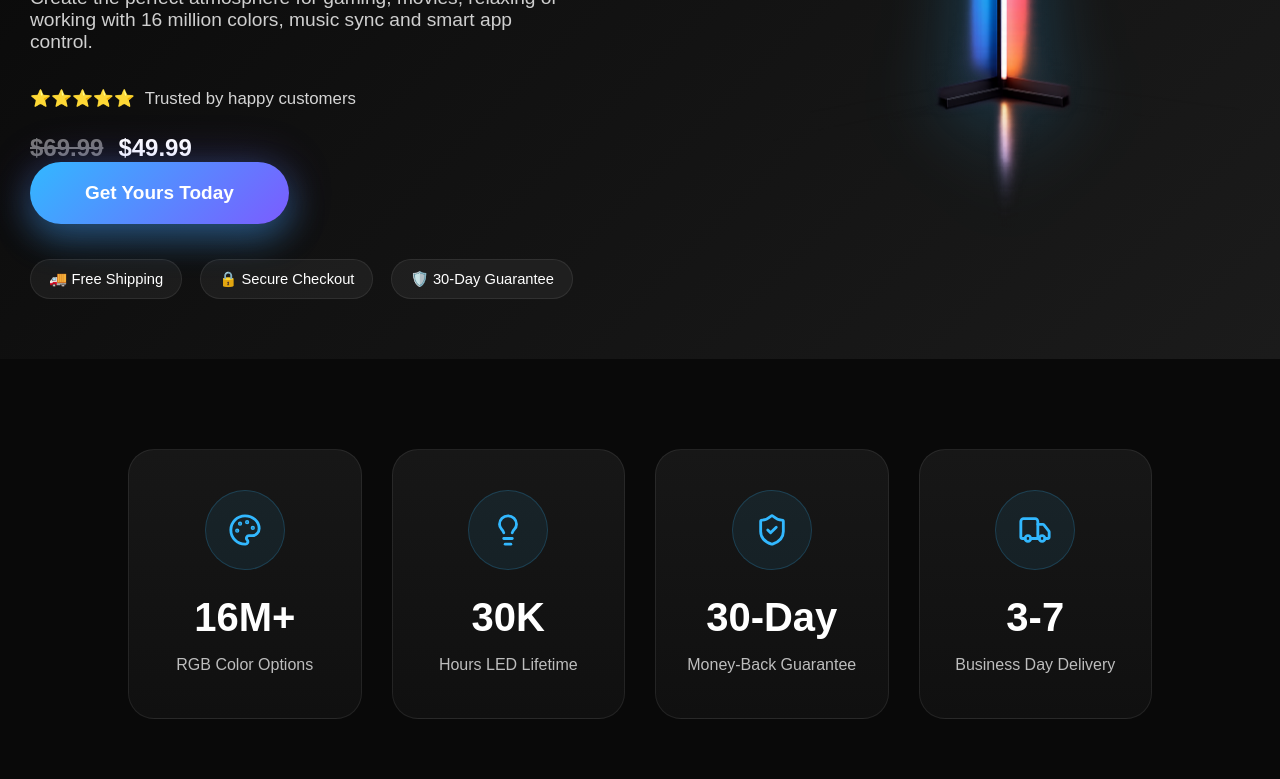
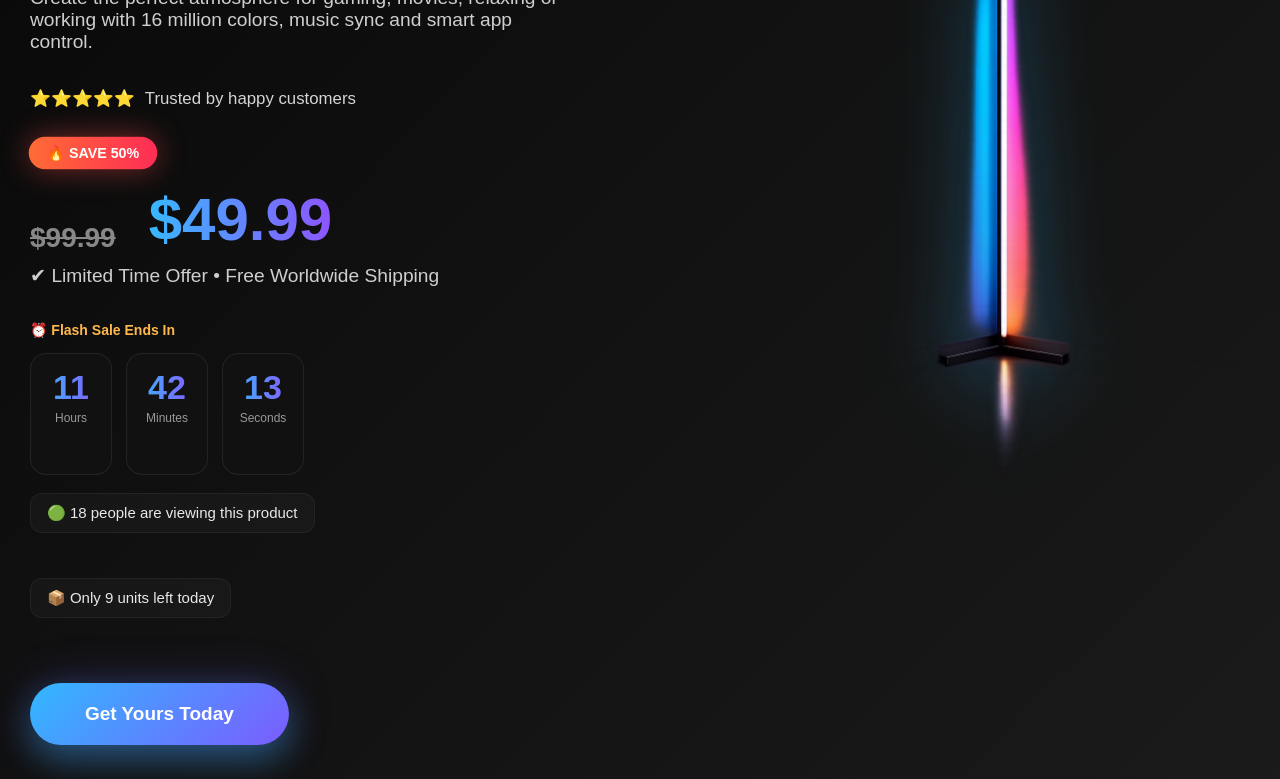
Before and after one commit to fabrybellero13/lumiflex, a React (Vite) app: page / in a window 1280 px wide. Shown: the part 600-1379 px from the top of the page. Built offline with nearby package versions, Linux system fonts and the light colour scheme.

Commit message:
Update LumiFlex landing

```diff
--- a/src/App.css
+++ b/src/App.css
@@ -421,16 +421,68 @@ body{
     background:#0b0b0b;
 }.product-image{
     flex:1;
+
     display:flex;
+
     justify-content:center;
+    align-items:center;
+
+    position:relative;
+
+    min-height:650px;
 }
 
 .product-image img{
+
     width:100%;
-    max-width:520px;
-    filter:drop-shadow(0 0 60px rgba(0,200,255,.35));
+
+    max-width:540px;
+
+    position:relative;
+
+    z-index:2;
+
+    filter:
+        drop-shadow(0 0 40px rgba(0,180,255,.35))
+        drop-shadow(0 0 80px rgba(168,85,247,.18));
+
     animation:float 4s ease-in-out infinite;
-}.product-info{
+
+    transition:.4s ease;
+
+}
+
+.product-image img:hover{
+
+    transform:scale(1.03);
+
+}
+
+.product-image::before{
+
+    content:"";
+
+    position:absolute;
+
+    width:480px;
+
+    height:480px;
+
+    border-radius:50%;
+
+    background:
+        radial-gradient(circle,
+            rgba(45,190,255,.18) 0%,
+            rgba(128,90,255,.12) 45%,
+            transparent 75%);
+
+    filter:blur(70px);
+
+    animation:productGlow 6s ease-in-out infinite alternate;
+
+}
+
+.product-info{
     flex:1;
 }
 
@@ -2389,3 +2441,312 @@ img {
         0 0 18px rgba(50,184,255,.18);
 
 }
+
+@keyframes productGlow{
+
+    from{
+
+        transform:scale(.95);
+
+        opacity:.7;
+
+    }
+
+    to{
+
+        transform:scale(1.08);
+
+        opacity:1;
+
+    }
+
+}
+
+/* =========================
+   LOADING SCREEN
+========================= */
+
+.loading-screen {
+  position: fixed;
+  inset: 0;
+  background: #080808;
+  display: flex;
+  flex-direction: column;
+  justify-content: center;
+  align-items: center;
+  z-index: 99999;
+  animation: fadeIn .5s ease;
+}
+
+.loading-logo {
+  font-size: 64px;
+  font-weight: 800;
+  margin-bottom: 45px;
+  background: linear-gradient(90deg,#38b8ff,#6f6cff,#c43cff);
+  -webkit-background-clip: text;
+  -webkit-text-fill-color: transparent;
+}
+
+.loading-bar {
+  width: 340px;
+  height: 10px;
+  background: #1d1d1d;
+  border-radius: 100px;
+  overflow: hidden;
+  margin-bottom: 20px;
+}
+
+.loading-fill {
+  height: 100%;
+  border-radius: 100px;
+  background: linear-gradient(90deg,#34b4ff,#6a63ff,#ca40ff);
+  transition: width .12s linear;
+  box-shadow:
+      0 0 12px #33b6ff,
+      0 0 22px #7c5cff,
+      0 0 35px #c83dff;
+}
+
+.loading-screen p{
+    color:#9d9d9d;
+    font-size:18px;
+    letter-spacing:2px;
+}
+
+@keyframes fadeIn{
+
+from{
+opacity:0;
+}
+
+to{
+opacity:1;
+}
+
+}
+
+/*=========================
+      HERO PRICE
+=========================*/
+
+.hero-price-box{
+
+margin:28px 0;
+
+}
+
+.discount-badge{
+
+display:inline-block;
+
+padding:8px 18px;
+
+border-radius:40px;
+
+background:linear-gradient(90deg,#ff6b35,#ff2d55);
+
+color:white;
+
+font-size:14px;
+
+font-weight:700;
+
+margin-bottom:16px;
+
+box-shadow:0 0 25px rgba(255,70,70,.35);
+
+animation:pulseOffer 2s infinite;
+
+}
+
+.hero-price{
+
+display:flex;
+
+align-items:end;
+
+gap:18px;
+
+margin-bottom:10px;
+
+}
+
+.old-price{
+
+font-size:28px;
+
+color:#888;
+
+text-decoration:line-through;
+
+}
+
+.new-price{
+
+font-size:60px;
+
+font-weight:800;
+
+background:linear-gradient(90deg,#38b8ff,#8d55ff);
+
+-webkit-background-clip:text;
+
+-webkit-text-fill-color:transparent;
+
+}
+
+.price-info{
+
+color:#bdbdbd;
+
+font-size:15px;
+
+}
+
+@keyframes pulseOffer{
+
+0%{
+
+transform:scale(1);
+
+}
+
+50%{
+
+transform:scale(1.05);
+
+box-shadow:0 0 35px rgba(255,80,80,.6);
+
+}
+
+100%{
+
+transform:scale(1);
+
+}
+
+}
+
+/*=========================
+      OFFER SECTION
+=========================*/
+
+.offer-section{
+
+margin:25px 0 30px;
+
+}
+
+.offer-title{
+
+display:block;
+
+font-size:14px;
+
+font-weight:700;
+
+margin-bottom:15px;
+
+color:#ffb84d;
+
+}
+
+.countdown{
+
+display:flex;
+
+gap:14px;
+
+margin-bottom:18px;
+
+}
+
+.countdown div{
+
+width:82px;
+
+padding:14px 8px;
+
+background:#111;
+
+border:1px solid rgba(255,255,255,.08);
+
+border-radius:16px;
+
+text-align:center;
+
+transition:.3s;
+
+}
+
+.countdown div:hover{
+
+transform:translateY(-4px);
+
+border-color:#4ba8ff;
+
+box-shadow:0 0 18px rgba(80,170,255,.25);
+
+}
+
+.countdown h2{
+
+font-size:34px;
+
+margin-bottom:4px;
+
+background:linear-gradient(90deg,#39b7ff,#8b56ff);
+
+-webkit-background-clip:text;
+
+-webkit-text-fill-color:transparent;
+
+}
+
+.countdown p{
+
+font-size:12px;
+
+color:#999;
+
+}
+
+.offer-info{
+
+display:flex;
+
+flex-direction:column;
+
+gap:10px;
+
+margin-bottom:25px;
+
+}
+
+.offer-info p{
+
+font-size:15px;
+
+color:#e8e8e8;
+
+padding:10px 16px;
+
+background:rgba(255,255,255,.03);
+
+border:1px solid rgba(255,255,255,.05);
+
+border-radius:12px;
+
+width:fit-content;
+
+transition:.3s;
+
+}
+
+.offer-info p:hover{
+
+transform:translateX(6px);
+
+border-color:#38b8ff;
+
+}
--- a/src/App.jsx
+++ b/src/App.jsx
@@ -1,4 +1,7 @@
+import { useState } from "react";
 import "./App.css";
+
+import Loading from "./components/Loading";
 
 import Navbar from "./components/Navbar";
 import Hero from "./components/Hero";
@@ -17,6 +20,12 @@ import Footer from "./components/Footer";
 import StickyBuyButton from "./components/StickyBuyButton";
 
 function App() {
+  const [loading, setLoading] = useState(true);
+
+  if (loading) {
+    return <Loading onFinish={() => setLoading(false)} />;
+  }
+
   return (
     <>
       <Navbar />
--- a/src/components/Hero.jsx
+++ b/src/components/Hero.jsx
@@ -1,4 +1,5 @@
 import Reveal from "./Reveal";
+import OfferSection from "./OfferSection";
 import lampara from "../images/lampara.png";
 
 function Hero() {
@@ -30,13 +31,37 @@ function Hero() {
               <span> Trusted by happy customers</span>
             </div>
 
+            <div className="hero-price-box">
+
+              <div className="discount-badge">
+                🔥 SAVE 50%
+              </div>
+
               <h2 className="hero-price">
-              <span className="old-price">$69.99</span>
+
+                <span className="old-price">
+                  $99.99
+                </span>
+
+                <span className="new-price">
                   $49.99
+                </span>
+
               </h2>
 
-            <a href="#product">
-              <button>
+              <p className="price-info">
+                ✔ Limited Time Offer • Free Worldwide Shipping
+              </p>
+
+            </div>
+
+            <OfferSection />
+
+            <a
+  href="#product"
+  className="hero-button-link"
+>
+  <button className="hero-button">
     Get Yours Today
   </button>
 </a>
--- /dev/null
+++ b/src/components/Loading.jsx
@@ -0,0 +1,40 @@
+import { useEffect, useState } from "react";
+
+export default function Loading({ onFinish }) {
+  const [progress, setProgress] = useState(0);
+
+  useEffect(() => {
+    const interval = setInterval(() => {
+      setProgress((prev) => {
+        if (prev >= 100) {
+          clearInterval(interval);
+
+          setTimeout(() => {
+            onFinish();
+          }, 400);
+
+          return 100;
+        }
+
+        return prev + 2;
+      });
+    }, 25);
+
+    return () => clearInterval(interval);
+  }, []);
+
+  return (
+    <div className="loading-screen">
+      <h1 className="loading-logo">LumiFlex™</h1>
+
+      <div className="loading-bar">
+        <div
+          className="loading-fill"
+          style={{ width: `${progress}%` }}
+        ></div>
+      </div>
+
+      <p>{progress}%</p>
+    </div>
+  );
+}
--- /dev/null
+++ b/src/components/OfferSection.jsx
@@ -0,0 +1,102 @@
+import { useEffect, useState } from "react";
+
+function OfferSection() {
+  const [timeLeft, setTimeLeft] = useState({
+    hours: 11,
+    minutes: 42,
+    seconds: 18,
+  });
+
+  const [viewers, setViewers] = useState(18);
+  const [stock, setStock] = useState(9);
+
+  useEffect(() => {
+    const timer = setInterval(() => {
+      setTimeLeft((prev) => {
+        let { hours, minutes, seconds } = prev;
+
+        if (seconds > 0) {
+          seconds--;
+        } else {
+          seconds = 59;
+
+          if (minutes > 0) {
+            minutes--;
+          } else {
+            minutes = 59;
+
+            if (hours > 0) {
+              hours--;
+            }
+          }
+        }
+
+        return { hours, minutes, seconds };
+      });
+    }, 1000);
+
+    const viewersInterval = setInterval(() => {
+      setViewers(Math.floor(Math.random() * 12) + 18);
+    }, 6000);
+
+    const stockInterval = setInterval(() => {
+      setStock((prev) => {
+        if (prev > 5) return prev - 1;
+        return prev;
+      });
+    }, 90000);
+
+    return () => {
+      clearInterval(timer);
+      clearInterval(viewersInterval);
+      clearInterval(stockInterval);
+    };
+  }, []);
+
+  return (
+    <div className="offer-section">
+
+      <div className="offer-countdown">
+
+        <span className="offer-title">
+          ⏰ Flash Sale Ends In
+        </span>
+
+        <div className="countdown">
+
+          <div>
+            <h2>{String(timeLeft.hours).padStart(2, "0")}</h2>
+            <p>Hours</p>
+          </div>
+
+          <div>
+            <h2>{String(timeLeft.minutes).padStart(2, "0")}</h2>
+            <p>Minutes</p>
+          </div>
+
+          <div>
+            <h2>{String(timeLeft.seconds).padStart(2, "0")}</h2>
+            <p>Seconds</p>
+          </div>
+
+        </div>
+
+      </div>
+
+      <div className="offer-info">
+
+        <p>
+          🟢 {viewers} people are viewing this product
+        </p>
+
+        <p>
+          📦 Only {stock} units left today
+        </p>
+
+      </div>
+
+    </div>
+  );
+}
+
+export default OfferSection;
```
Lines whose indentation alone changed are shown as unchanged.
